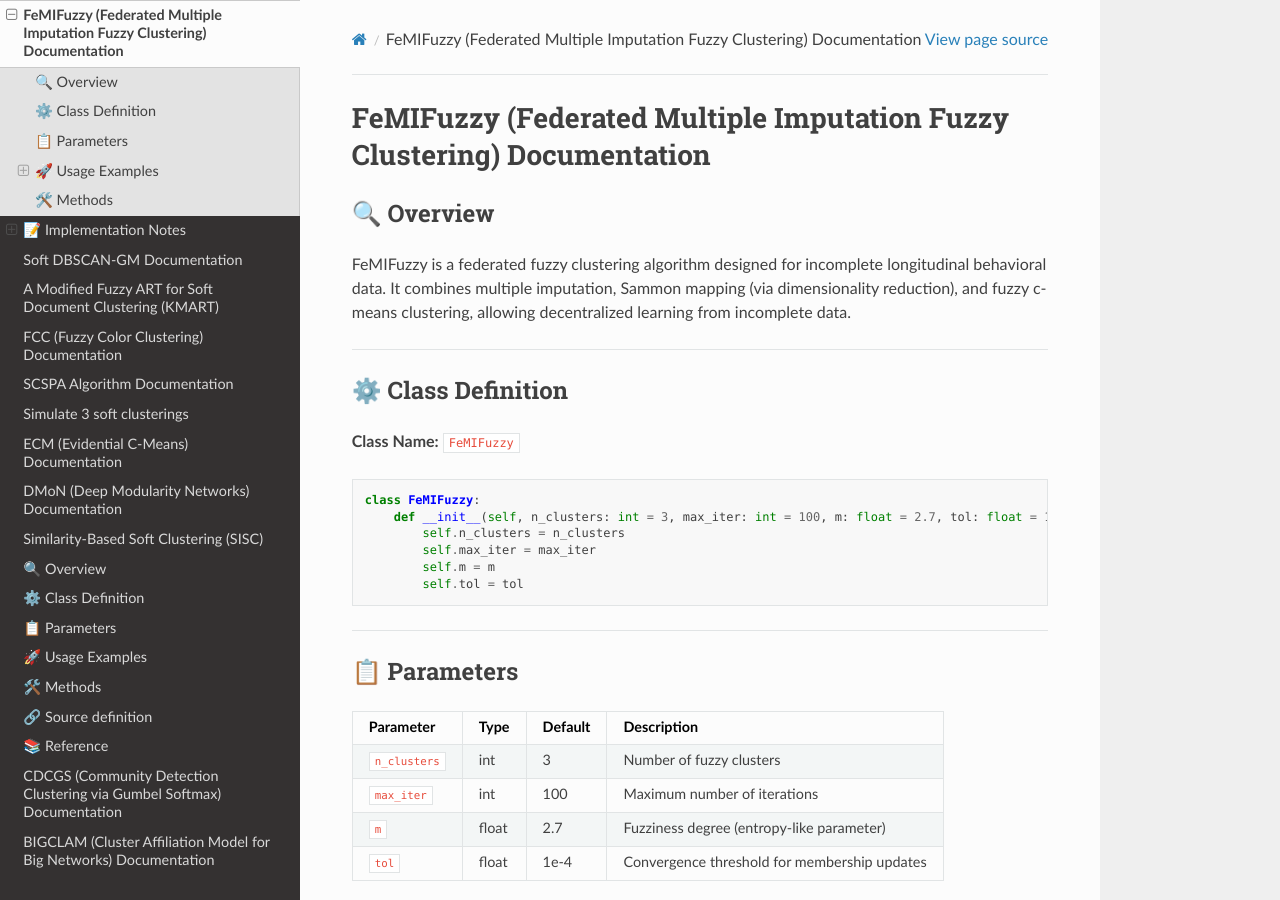
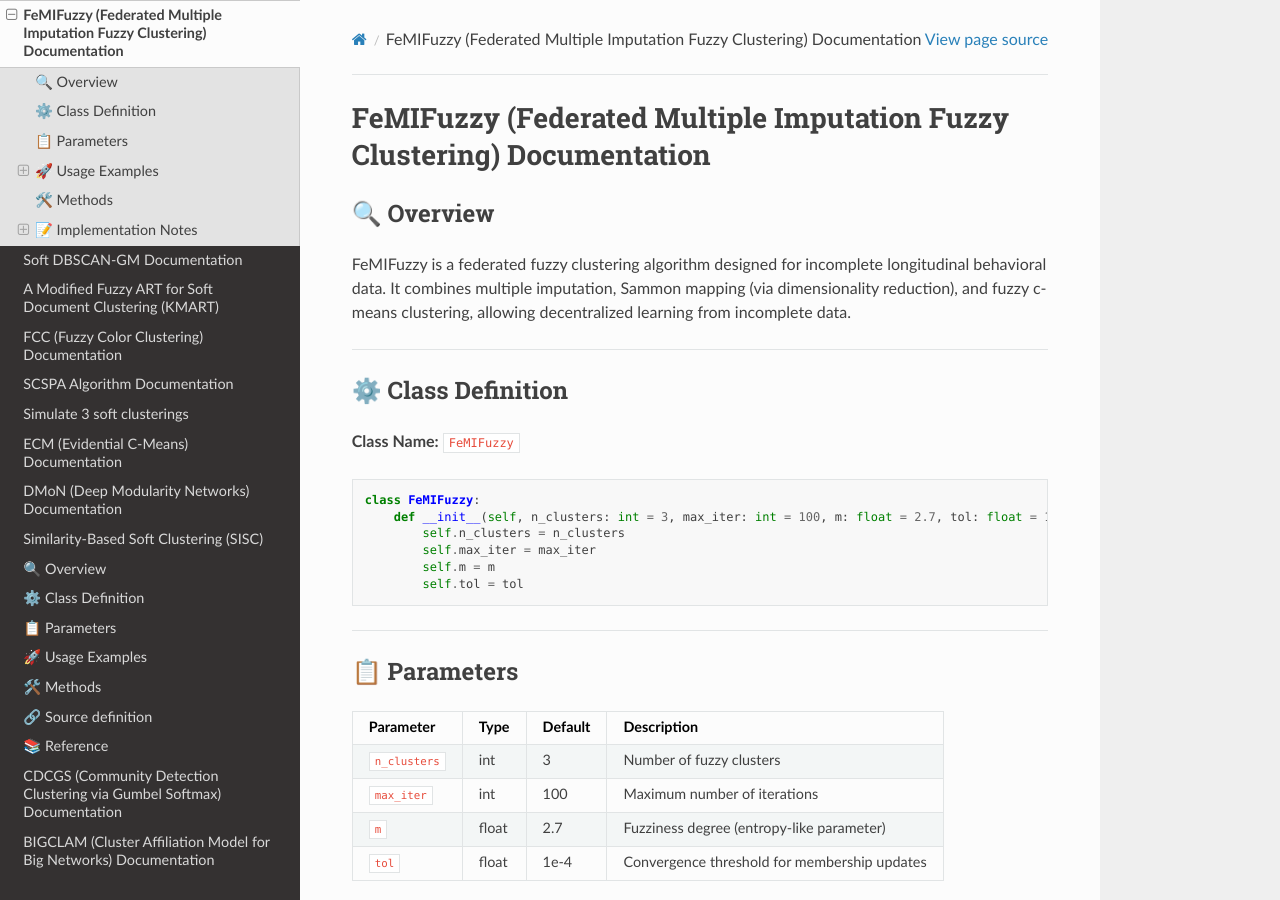
Before and after one commit to soft-clustering/soft-clustering, a Sphinx documentation site: the page built from docs/source/femifuzzy.md, in a window 1280 px wide and 900 px high. Built offline with Sphinx 7.4.7 and the Read the Docs theme 3.1.0, drawn with Linux system fonts in a browser that asks for light colours.

```diff
--- a/docs/source/femifuzzy.md
+++ b/docs/source/femifuzzy.md
@@ -69,7 +69,7 @@ print("Membership matrix shape:", U.shape)
 
 
 
-# 📝 Implementation Notes
+## 📝 Implementation Notes
 
 - Imputation uses mean strategy per feature
 - PCA replaces Sammon mapping for simplicity
```
